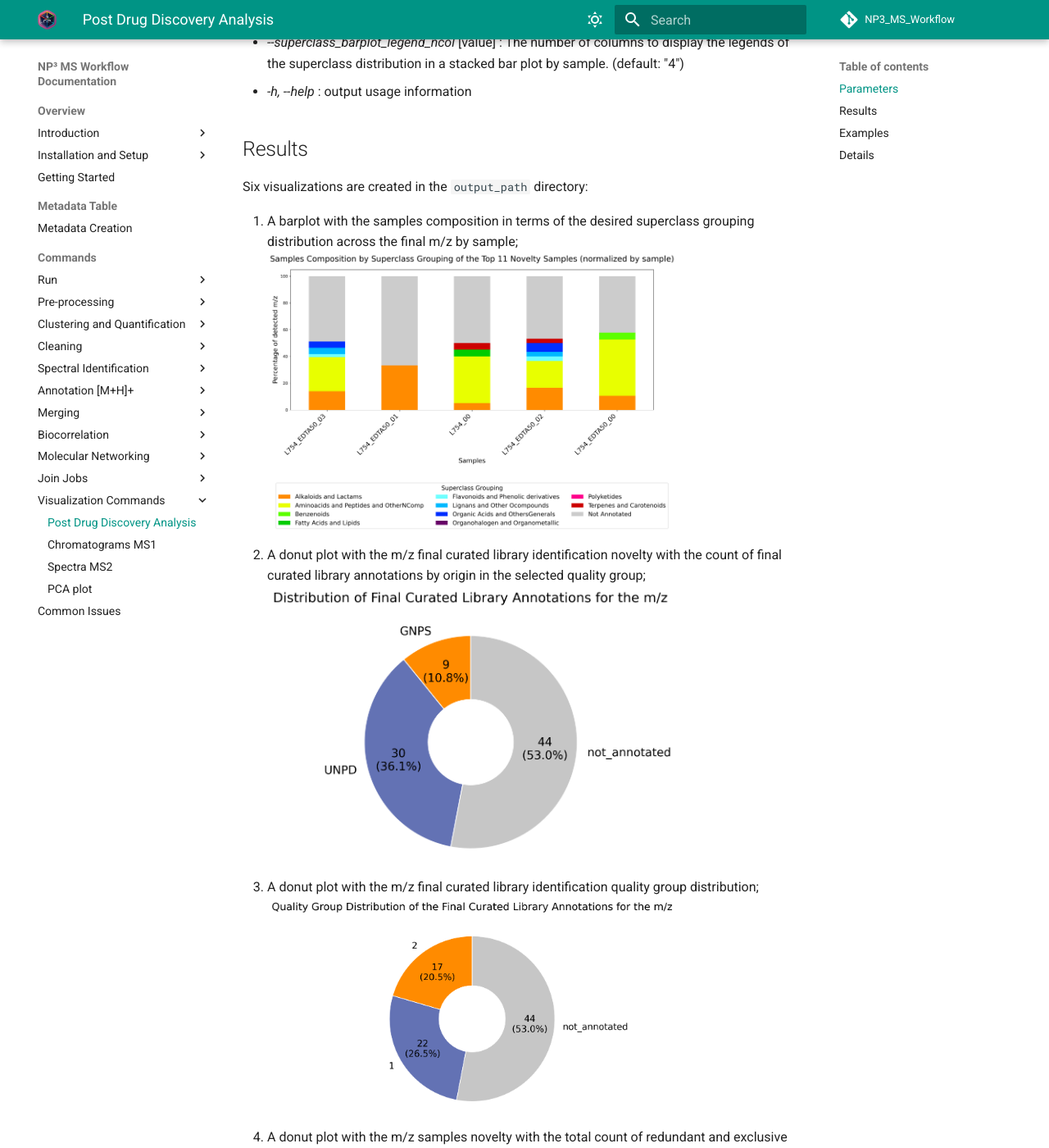
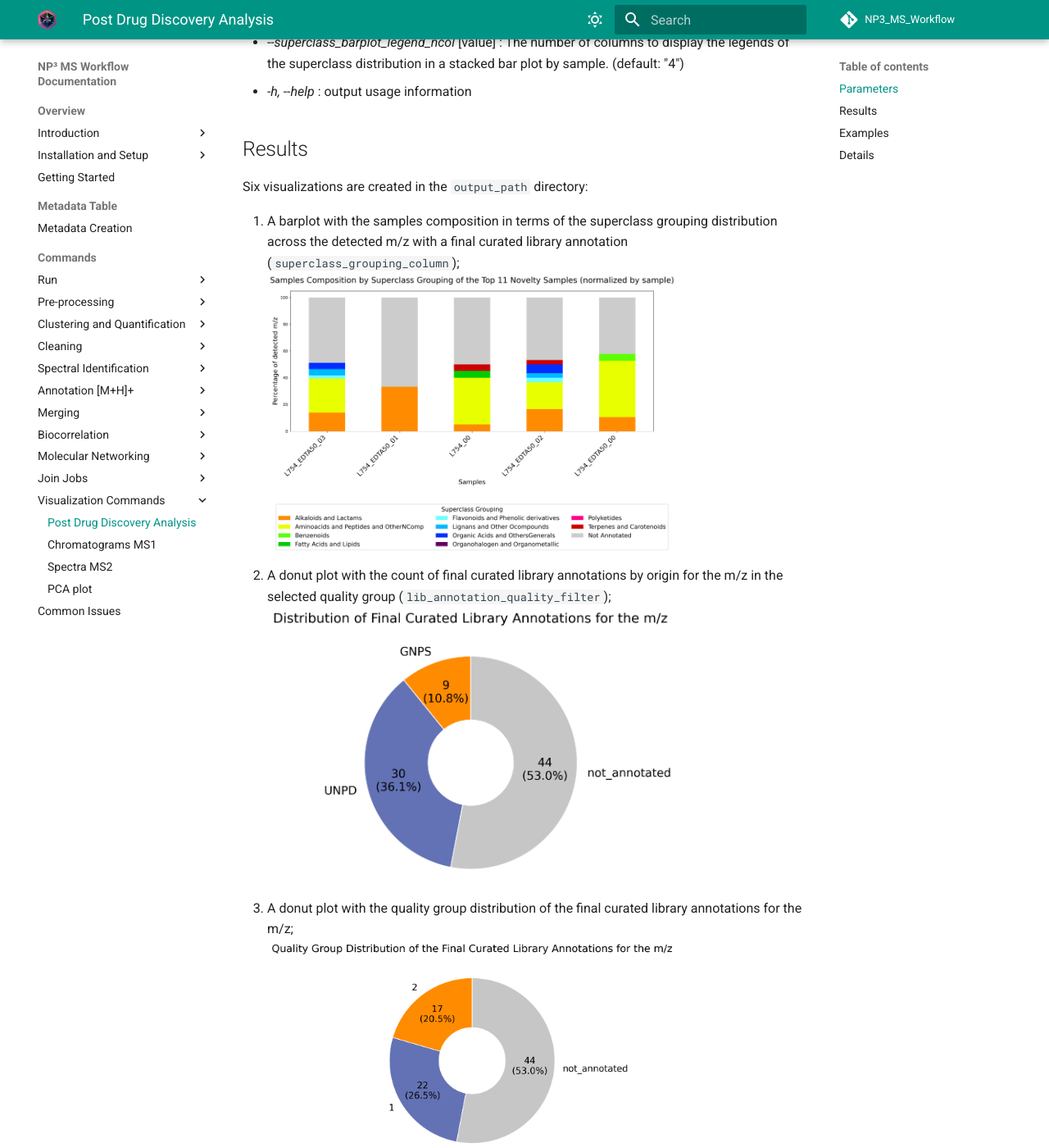
Before and after one commit to crisfbazz/NP3_MS_Workflow_Nextflow, an MkDocs documentation site: the page built from docs/pages/visualization_commands/post_dd_analysis.md, in a window 1280 px wide and 1400 px high, scrolled down 2829 px. Shown: the whole window at 82% size. Built offline with MkDocs 1.6.1 and Material for MkDocs 9.7.7, drawn with Linux system fonts in a browser that asks for light colours; comment, search, counter and statistics services are not loaded; some of the changed text lies outside the part shown.

Commit message:
docs updated post_dd_analysis results items description

```diff
--- a/docs/pages/visualization_commands/post_dd_analysis.md
+++ b/docs/pages/visualization_commands/post_dd_analysis.md
@@ -81,18 +81,18 @@
 
 Six visualizations are created in the `output_path` directory:
 
-1. A barplot with the samples composition in terms of the desired superclass grouping distribution across the final m/z
-by sample;
+1. A barplot with the samples composition in terms of the superclass grouping distribution across the detected m/z with
+a final curated library annotation (`superclass_grouping_column`);
 ![superclass composition](../../img/post_dd_analysis/L754_bacs_all_marine_bacteria_library_L754_metadata_samples_composition_curated_lib_annotation_superclass_grouping_dist_top_11_samples_novelty.png){width=500}
-2. A donut plot with the m/z final curated library identification novelty with the count of final curated library
-annotations by origin in the selected quality group;
+2. A donut plot with the count of final curated library annotations by origin for the m/z in the selected quality group
+(`lib_annotation_quality_filter`);
 ![L754_bacs_all_marine_bacteria_library_L754_metadata_mz_final_curated_lib_annotation_dist.png |200x100](../../img/post_dd_analysis/L754_bacs_all_marine_bacteria_library_L754_metadata_mz_final_curated_lib_annotation_dist.png){width=500}
-3. A donut plot with the m/z final curated library identification quality group distribution;
+3. A donut plot with the quality group distribution of the final curated library annotations for the m/z;
 ![L754_bacs_all_marine_bacteria_library_L754_metadata_mz_final_curated_lib_annotation_quality_dist.png |200x100](../../img/post_dd_analysis/L754_bacs_all_marine_bacteria_library_L754_metadata_mz_final_curated_lib_annotation_quality_dist.png){width=500}
-4. A donut plot with the m/z samples novelty with the total count of redundant and exclusive m/z across valid samples;
+4. A donut plot with the m/z novelty across all selected samples - total count of redundant and exclusive m/z;
 ![L754_bacs_all_marine_bacteria_library_L754_metadata_mz_presence_dist_all_donutplot.png |200x100](../../img/post_dd_analysis/L754_bacs_all_marine_bacteria_library_L754_metadata_mz_presence_dist_all_donutplot.png){width=500}
-5. Another donut plot with the identified m/z samples novelty with the total count of redundant and exclusive m/z with a
-final curated library annotation within the selected quality;
+5. Another donut plot with the library annotated m/z novelty across all selected samples within the selected quality of
+the final curated library annotations (`lib_annotation_quality_filter`);
 ![L754_bacs_all_marine_bacteria_library_L754_metadata_mz_presence_dist_annotated_donutplot.png](../../img/post_dd_analysis/L754_bacs_all_marine_bacteria_library_L754_metadata_mz_presence_dist_annotated_donutplot.png){width=500}
 6. A barplot with the m/z samples novelty (redundant or exclusive) distribution with and without a final curated library
 annotation by sample.
```
